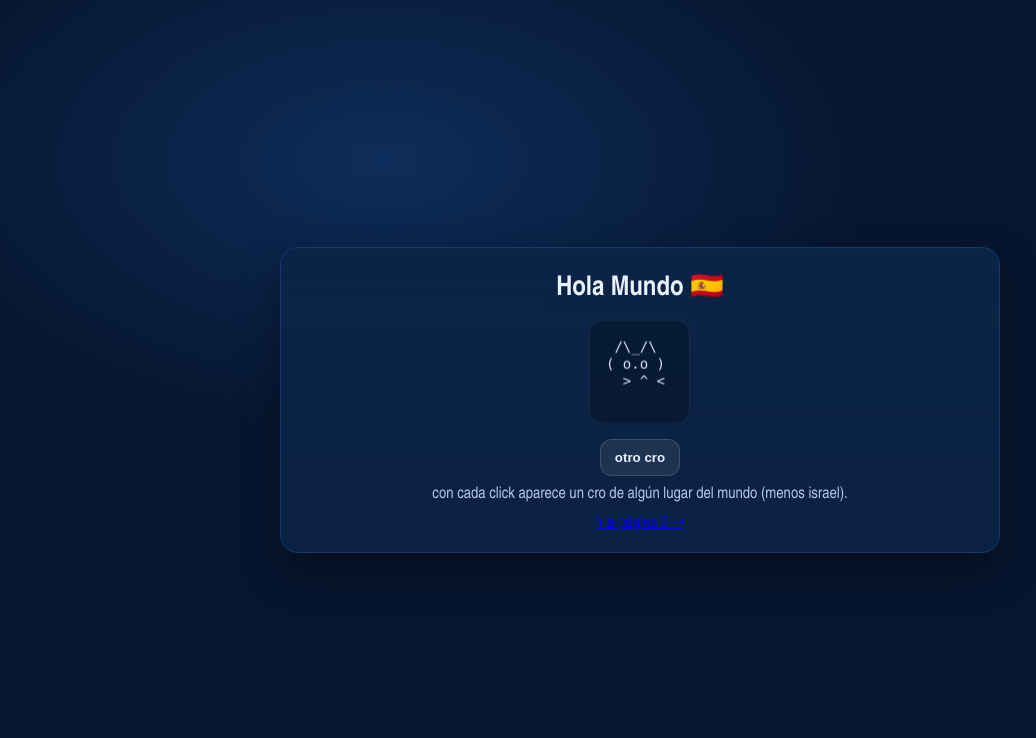
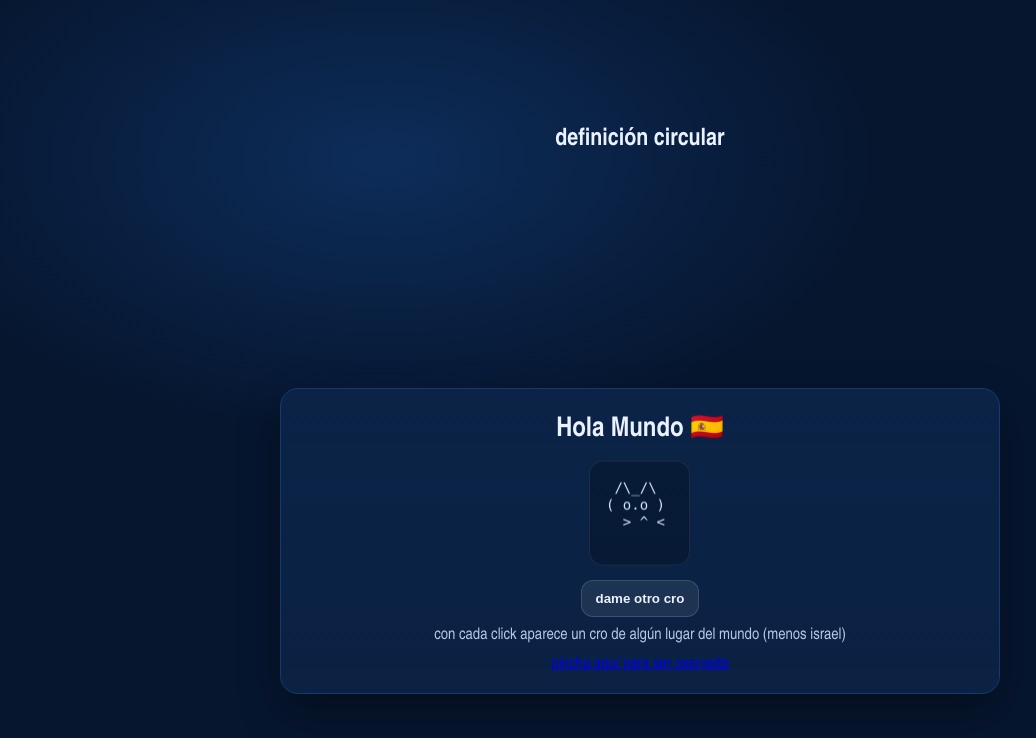
Before and after one commit to bongoyop/web, a plain HTML site: page index.html in a window 1280 px wide. Shown: the whole page, without its empty margins (0-1036 px from the left). Drawn offline with Linux system fonts and the light colour scheme.

Commit message:
Update index.html

```diff
--- a/index.html
+++ b/index.html
@@ -3,25 +3,27 @@
   <head>
     <meta charset="utf-8" />
     <meta name="viewport" content="width=device-width, initial-scale=1" />
-    <title>Gatitos ASCII</title>
+    <title>ola</title>
     <link rel="stylesheet" href="styles.css" />
   </head>
 
   <body>
+    <h2 class="rainbow-title">definición circular</h2>
+
     <main>
       <h1 id="title">Hola Mundo 🇪🇸</h1>
 
-      <pre id="cat" class="ascii floating" aria-label="Gatito ASCII">
+      <pre id="cat" class="ascii floating" aria-label="Gatitos ASCII">
  /\_/\
 ( o.o )
  > ^ <
       </pre>
 
-      <button id="btn" type="button">otro cro</button>
-      <p class="hint">con cada click aparece un cro de algún lugar del mundo (menos israel).</p>
+      <button id="btn" type="button">dame otro cro</button>
+      <p class="hint">con cada click aparece un cro de algún lugar del mundo (menos israel)</p>
 
       <p class="hint">
-        <a href="pagina2.html">Ir a página 2 →</a>
+        <a href="pagina2.html">pincha aquí para ser oxervada</a>
       </p>
     </main>
 
```
